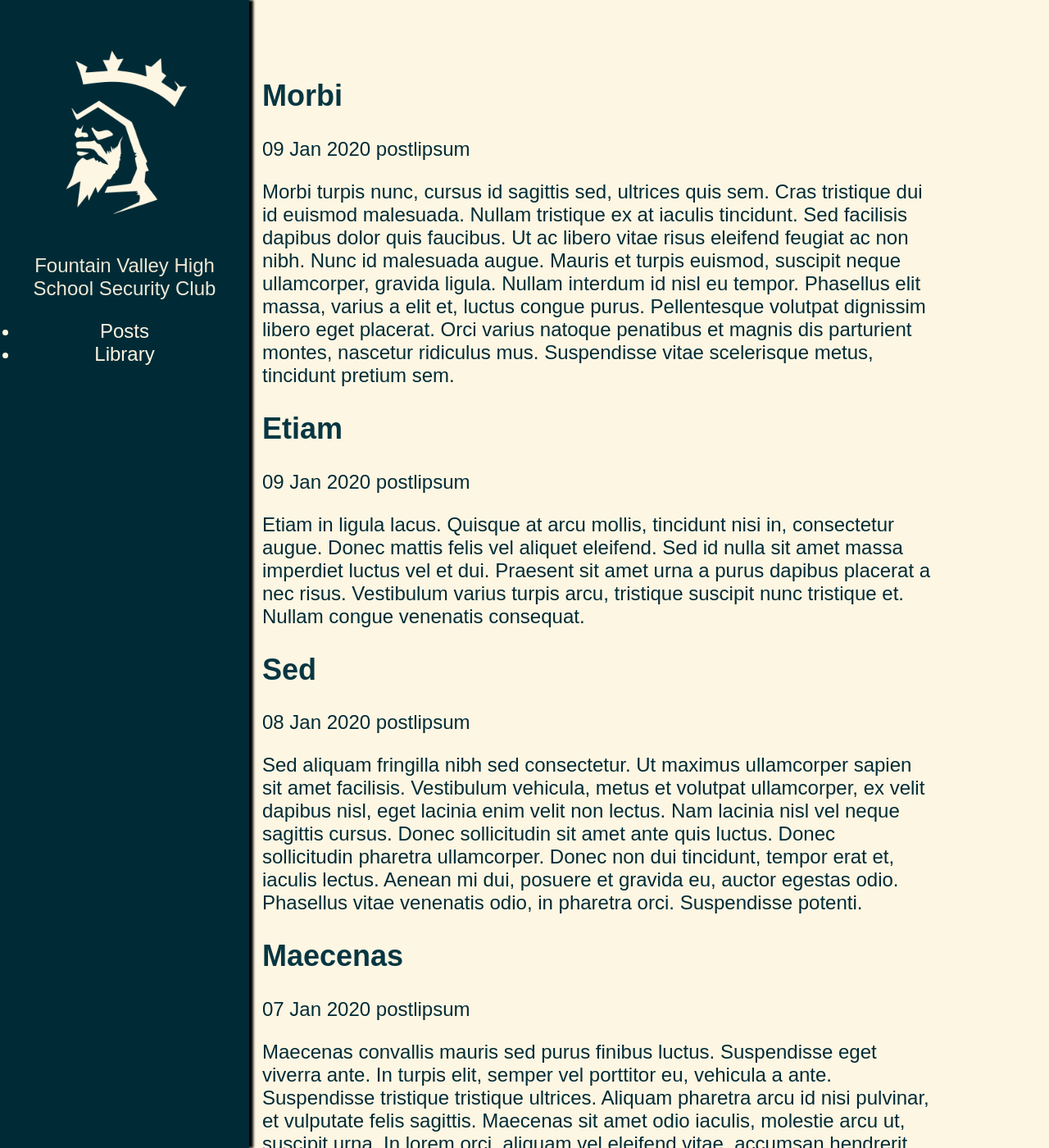
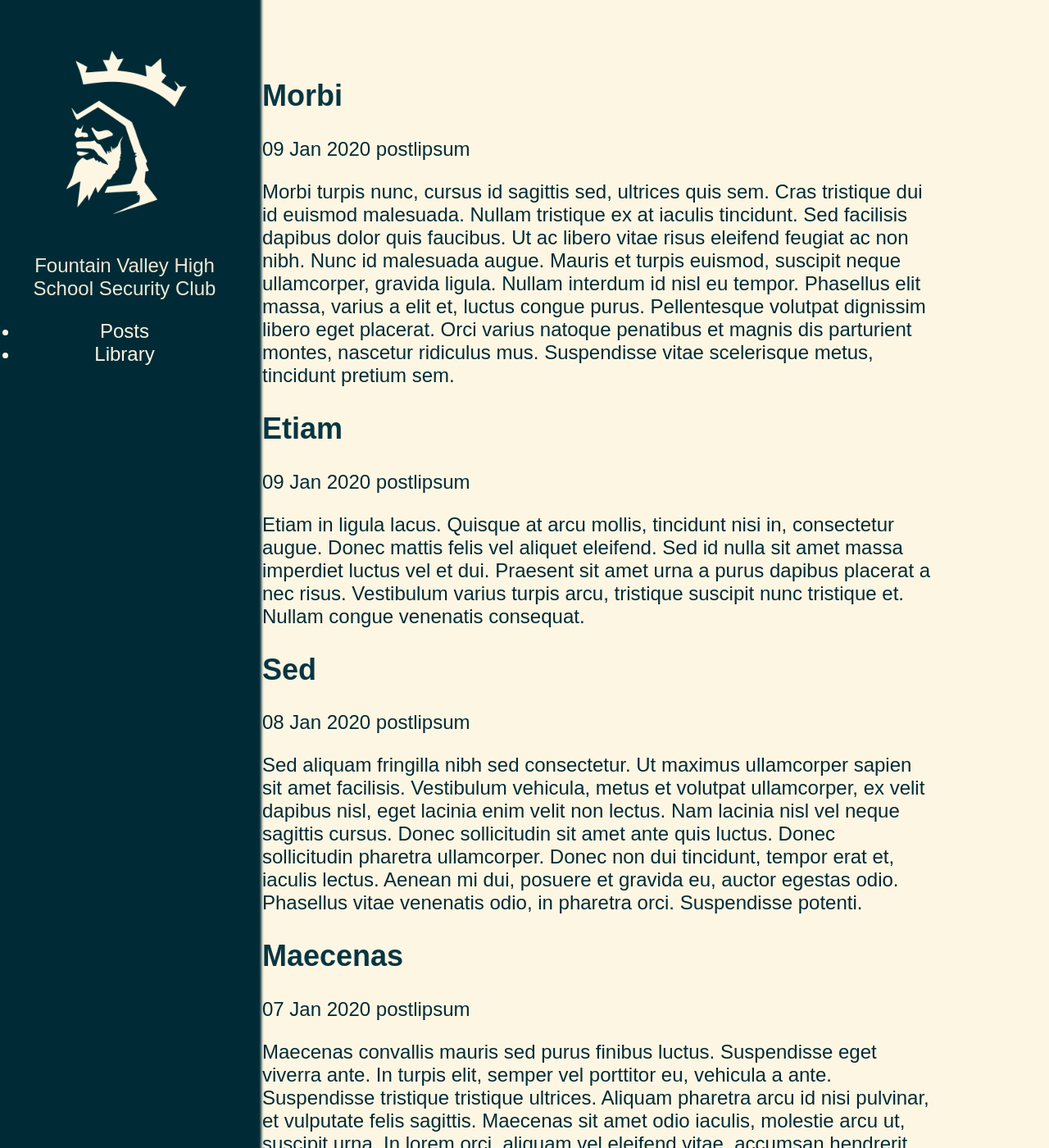
Before and after one commit to FVHSsec/fvhssec.github.io, a Jekyll site: the page built from index.md, in a window 1280 px wide and 1400 px high. Shown: the whole window at 82% size. Built offline with Jekyll 4.4.1, drawn with Linux system fonts in a browser that asks for light colours.

Commit message:
Overlay Updated

```diff
--- a/assets/css/overlay.css
+++ b/assets/css/overlay.css
@@ -17,7 +17,7 @@
 
     background-color : var(--sol-base03);
     color : var(--sol-base3);
-    box-shadow : 5px 0px 3px black;
+    box-shadow : 5px 0px 3px 10px var(--sol-base03);
 
 }
 
```
